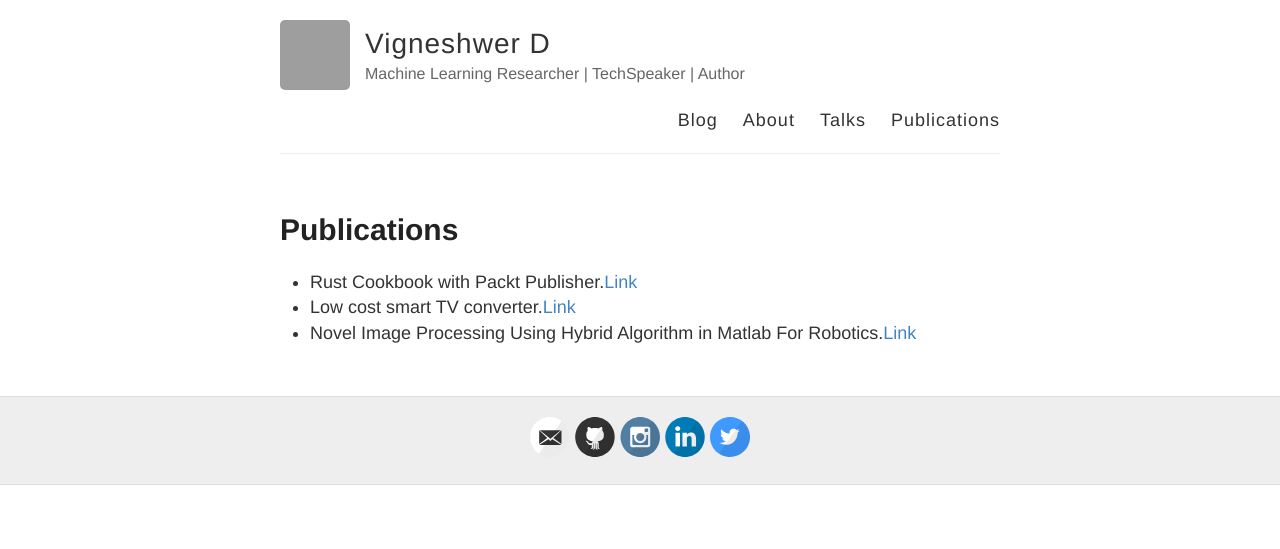
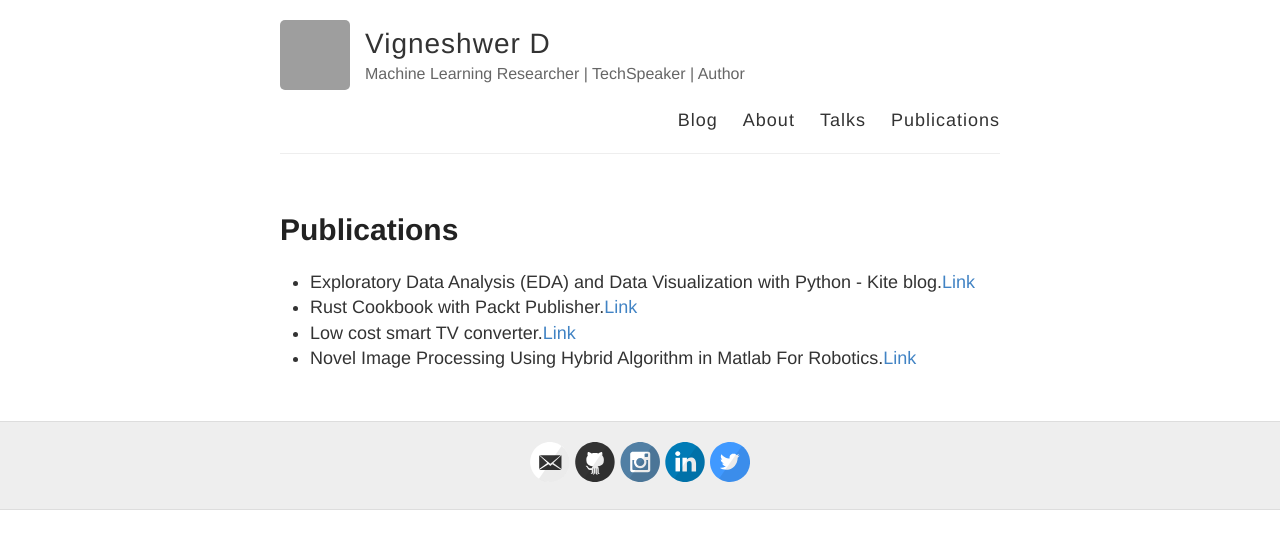
Before and after one commit to dvigneshwer/dvigneshwer.github.io, a Jekyll site: the page built from pub.md, in a window 1280 px wide. Shown: the top 549 px of the page. Built offline with Jekyll 4.4.1, drawn with Linux system fonts in a browser that asks for light colours; grey boxes are pictures that could not be loaded.

Commit message:
Update pub.md

```diff
--- a/pub.md
+++ b/pub.md
@@ -4,6 +4,7 @@ title: Publications
 permalink: /pub/
 ---
 
+* Exploratory Data Analysis (EDA) and Data Visualization with Python - Kite blog.[Link](https://owlskip.com/s/EDA)
 * Rust Cookbook with Packt Publisher.[Link](https://www.packtpub.com/application-development/rust-cookbook)
 * Low cost smart TV converter.[Link](https://www.researchgate.net/publication/262935449_Low_Cost_Smart_TV_converter_module)
 * Novel Image Processing Using Hybrid Algorithm in Matlab For Robotics.[Link](https://dvigneshwer.wordpress.com/2016/05/08/novel-image-processing-using-hybrid-algorithm-in-matlab-for-robotics/)
```
